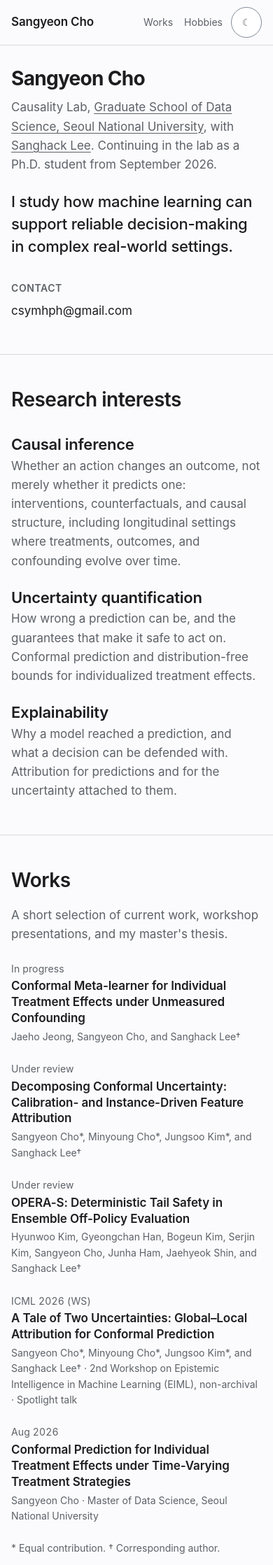
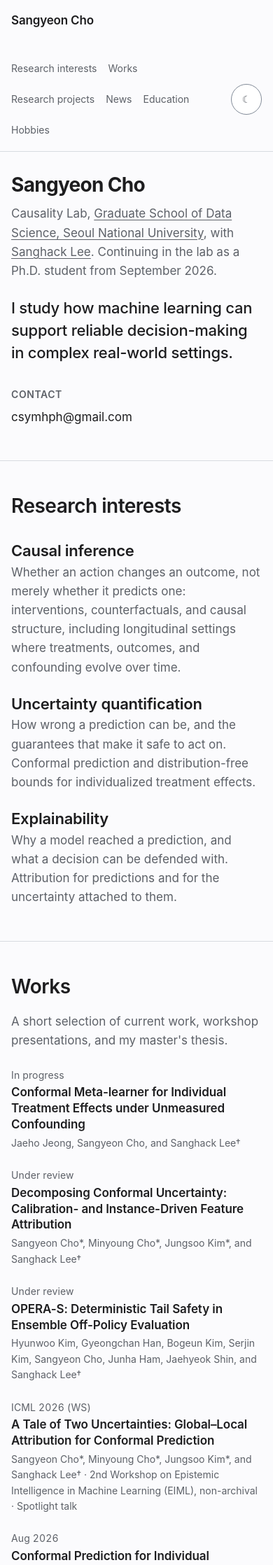
Before and after one commit to csymhph/csymhph.github.io, a Jekyll site: the page built from index.md, in a window 390 px wide. Shown: the top 2237 px of the page at 70% size. Built offline with Jekyll 4.4.1, drawn with Linux system fonts in a browser that asks for light colours.

Commit message:
Restore navigation to every homepage section.
The approved demo already exposed all six anchors, and the production header should not hide them.

Co-Authored-By: Claude <noreply@anthropic.com>

```diff
--- a/_includes/header.html
+++ b/_includes/header.html
@@ -8,7 +8,19 @@
       <nav aria-label="Primary navigation">
         <ul class="site-nav">
           <li>
+            <a href="{{ '/' | relative_url }}#research-interests">Research interests</a>
+          </li>
+          <li>
             <a href="{{ '/' | relative_url }}#works">Works</a>
+          </li>
+          <li>
+            <a href="{{ '/' | relative_url }}#research-projects">Research projects</a>
+          </li>
+          <li>
+            <a href="{{ '/' | relative_url }}#news">News</a>
+          </li>
+          <li>
+            <a href="{{ '/' | relative_url }}#education">Education</a>
           </li>
           <li>
             <a href="{{ '/' | relative_url }}#hobbies">Hobbies</a>
--- a/assets/main.scss
+++ b/assets/main.scss
@@ -671,7 +671,12 @@ pre code {
   }
 
   .header-actions {
+    width: 100%;
     gap: var(--s3);
+  }
+
+  .site-nav {
+    flex: 1 1 auto;
   }
 
   .intro {
```
Also changed, not shown: DESIGN_SYSTEM.md (+4 -2 lines), MILESTONES.md (+5 -4 lines).
